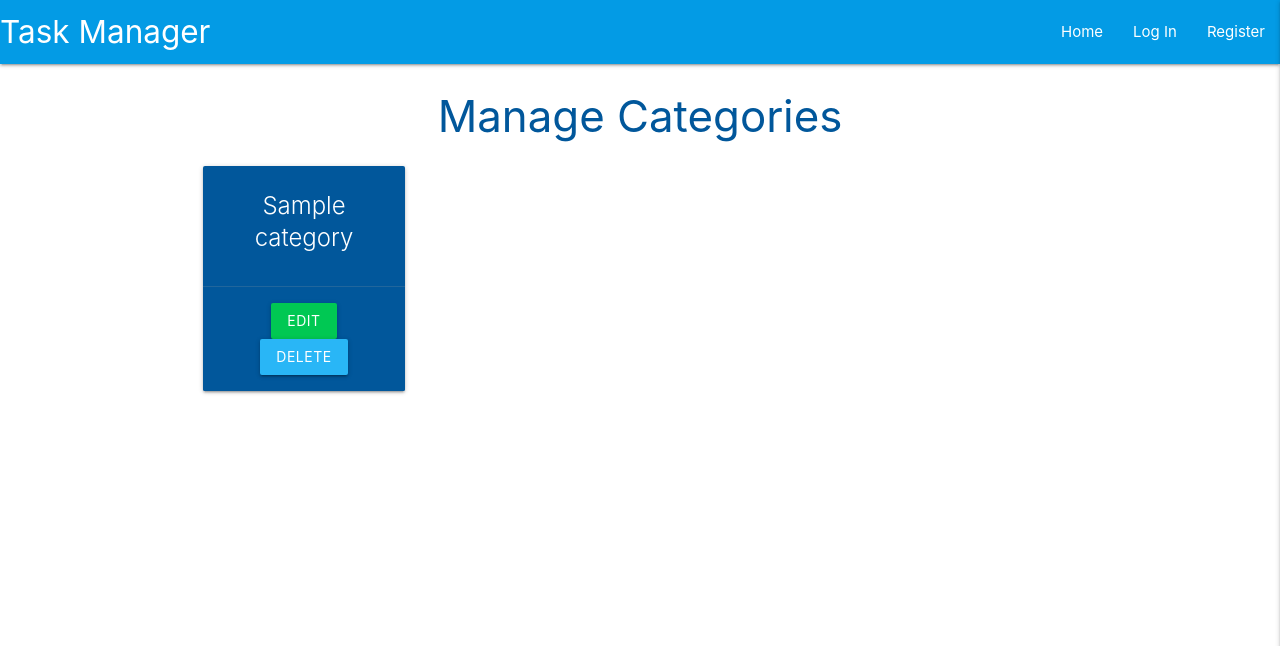
After one commit to KonstantinaStrantzali/Task-manager, a Flask app: page /get_categories in a window 1280 px wide. The commit adds this page. Shown: the top 646 px of the page. Run offline with Flask 2, Linux system fonts and the light colour scheme; a database or web service that is not in the repository returns one stand-in record (values such as "Sample title"); some libraries are stand-ins or nearby versions.

Commit message:
added manage categories field

```diff
--- a/app.py
+++ b/app.py
@@ -25,15 +25,23 @@ def get_tasks():
     return render_template("tasks.html", tasks=tasks)
 
 
+@app.route("/search", methods=["GET", "POST"])
+def search():
+    query = request.form.get("query")
+    tasks = list(mongo.db.tasks.find({"$text": {"$search": query}}))
+    return render_template("tasks.html", tasks=tasks)
+
+
 @app.route("/register", methods=["GET", "POST"])
 def register():
     if request.method == "POST":
-        # check if username already exists in db
+        # Check if username already exists in db
         existing_user = mongo.db.users.find_one(
-            {"username": request.form.get("username").lower()})
+            {"username": request.form.get("username").lower()}
+        )
 
         if existing_user:
-            flash("Username already exists")
+            flash("Username already exists.")
             return redirect(url_for("register"))
 
         register = {
@@ -42,7 +50,7 @@ def register():
         }
         mongo.db.users.insert_one(register)
 
-        # put the new user into 'session' cookie
+        # Put the new user into 'session' cookie
         session["user"] = request.form.get("username").lower()
         flash("Registration Successful!")
         return redirect(url_for("profile", username=session["user"]))
@@ -53,27 +61,27 @@ def register():
 @app.route("/login", methods=["GET", "POST"])
 def login():
     if request.method == "POST":
-        # check if username exists in db
+        # Check if username exists in db
         existing_user = mongo.db.users.find_one(
             {"username": request.form.get("username").lower()})
 
         if existing_user:
-            # ensure hashed password matches user input
+            # Ensure hashed password matches user input
             if check_password_hash(
                     existing_user["password"], request.form.get("password")):
-                        session["user"] = request.form.get("username").lower()
-                        flash("Welcome, {}".format(
-                            request.form.get("username")))
-                        return redirect(url_for(
-                            "profile", username=session["user"]))
+                session["user"] = request.form.get("username").lower()
+                flash("Welcome, {}".format(
+                    request.form.get("username")))
+                return redirect(url_for(
+                    "profile", username=session["user"]))
             else:
-                # invalid password match
-                flash("Incorrect Username and/or Password")
+                # Invalid password match
+                flash("Incorrect Username and/or Password.")
                 return redirect(url_for("login"))
 
         else:
-            # username doesn't exist
-            flash("Incorrect Username and/or Password")
+            # Username doesn't exist
+            flash("Incorrect Username and/or Password.")
             return redirect(url_for("login"))
 
     return render_template("login.html")
@@ -81,7 +89,6 @@ def login():
 
 @app.route("/profile/<username>", methods=["GET", "POST"])
 def profile(username):
-    # grab the session user's username from db
     username = mongo.db.users.find_one(
         {"username": session["user"]})["username"]
 
@@ -93,7 +100,7 @@ def profile(username):
 
 @app.route("/logout")
 def logout():
-    # remove user from session cookie
+    # Remove user from session cookies
     flash("You have been logged out")
     session.pop("user")
     return redirect(url_for("login"))
@@ -114,6 +121,7 @@ def add_task():
         mongo.db.tasks.insert_one(task)
         flash("Task Successfully Added")
         return redirect(url_for("get_tasks"))
+
     categories = mongo.db.categories.find().sort("category_name", 1)
     return render_template("add_task.html", categories=categories)
 
@@ -130,7 +138,7 @@ def edit_task(task_id):
             "due_date": request.form.get("due_date"),
             "created_by": session["user"]
         }
-        mongo.db.tasks.update_one({"_id": ObjectId(task_id)}, submit)
+        mongo.db.tasks.updateOne({"_id": ObjectId(task_id)}, submit)
         flash("Task Successfully Updated")
 
     task = mongo.db.tasks.find_one({"_id": ObjectId(task_id)})
@@ -138,6 +146,19 @@ def edit_task(task_id):
     return render_template("edit_task.html", task=task, categories=categories)
 
 
+@app.route("/delete_task/<task_id>")
+def delete_task(task_id):
+    mongo.db.tasks.remove({"_id": ObjectId(task_id)})
+    flash("Task Successfully Deleted")
+    return redirect(url_for("get_tasks"))
+
+@app.route("/get_categories")
+def get_categories():
+    categories = list(mongo.db.categories.find().sort("category_name", 1))
+    return render_template("categories.html", categories=categories)
+
+
+
 if __name__ == "__main__":
     app.run(host=os.environ.get("IP"),
             port=int(os.environ.get("PORT")),
--- a/templates/base.html
+++ b/templates/base.html
@@ -24,7 +24,9 @@
                     {% if session.user %}
                         <li><a href="{{ url_for('profile', username=session['user']) }}">Profile</a></li>
                         <li><a href="{{ url_for('add_task') }}">New Task</a></li>
-                        <li><a href="#">Manage Categories</a></li>
+
+                        <li><a href="{{ url_for('get_categories') }}">Manage Categories</a></li>
+
                         <li><a href="{{ url_for('logout') }}">Log Out</a></li>
                     {% else %}
                         <li><a href="{{ url_for('login') }}">Log In</a></li>
@@ -41,7 +43,9 @@
             {% if session.user %}
                 <li><a href="{{ url_for('profile', username=session['user']) }}">Profile</a></li>
                 <li><a href="{{ url_for('add_task') }}">New Task</a></li>
-                <li><a href="#">Manage Categories</a></li>
+                {% if session.user|lower == "admin"|lower %}
+                            <li><a href="{{ url_for('get_categories') }}">Manage Categories</a></li>
+                        {% endif %}
                 <li><a href="{{ url_for('logout') }}">Log Out</a></li>
             {% else %}
                 <li><a href="{{ url_for('login') }}">Log In</a></li>
--- /dev/null
+++ b/templates/categories.html
@@ -0,0 +1,22 @@
+{% extends "base.html" %}
+{% block content %}
+
+    <h3 class="light-blue-text text-darken-4 center-align">Manage Categories</h3>
+
+    <div class="row">
+        {% for category in categories %}
+            <div class="col s12 m3">
+                <div class="card light-blue darken-4 text-shadow center-align">
+                    <div class="card-content white-text">
+                        <span class="card-title">{{ category.category_name }}</span>
+                    </div>
+                    <div class="card-action">
+                        <a href="#" class="btn green accent-4">Edit</a>
+                        <a href="#" class="btn light-blue lighten-1">Delete</a>
+                    </div>
+                </div>
+            </div>
+        {% endfor %}
+    </div>
+
+{% endblock %}
```
Also changed, not shown: templates/tasks.html (+4 -5 lines).
